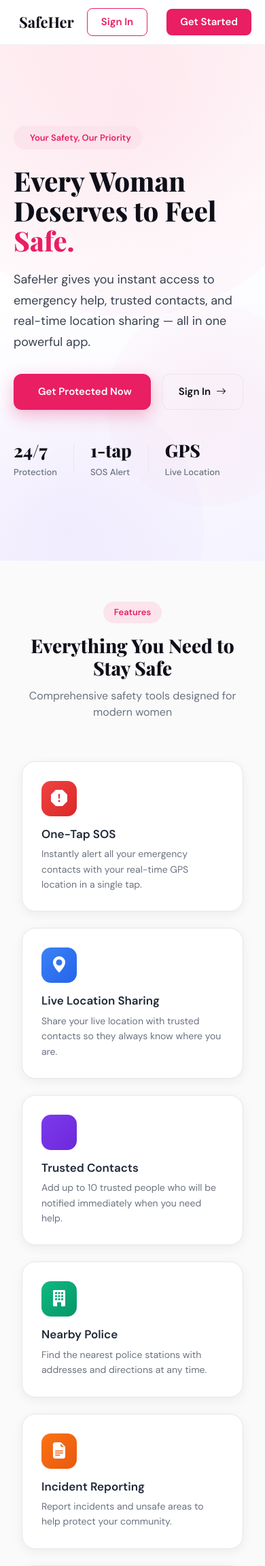
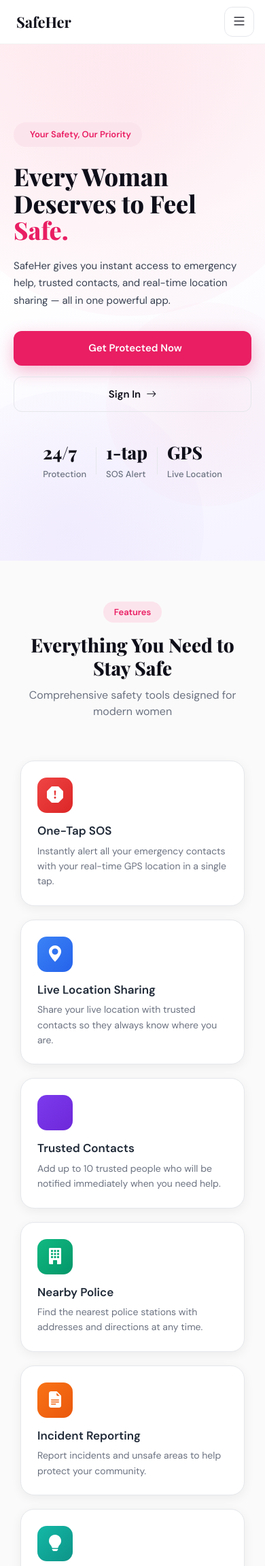
Before and after one commit to azeem28-git/Women-Safety-App, a Flask app: page / in a window 390 px wide. Shown: the top 2304 px of the page at 68% size. Run offline with Flask 3, Linux system fonts and the light colour scheme.

Commit message:
responsive

```diff
--- a/static/css/landing.css
+++ b/static/css/landing.css
@@ -17,6 +17,14 @@
   display: flex; align-items: center; gap: 8px;
 }
 .nav-brand i { color: #e91e63; }
+.nav-toggle {
+  display: none;
+  border: none;
+  background: transparent;
+  color: #0f0f1a;
+  font-size: 22px;
+  cursor: pointer;
+}
 .nav-links { display: flex; align-items: center; gap: 28px; }
 .nav-links a { color: #374151; text-decoration: none; font-weight: 500; font-size: 15px; transition: color 0.2s; }
 .nav-links a:hover { color: #e91e63; }
@@ -220,12 +228,77 @@
 
 @media (max-width: 768px) {
   .landing-nav { padding: 12px 20px; }
-  .nav-links a:not(.btn-nav-outline):not(.btn-nav-solid) { display: none; }
-  .hero-container { flex-direction: column; padding: 20px; gap: 40px; }
+  .nav-toggle {
+    display: inline-flex;
+    align-items: center;
+    justify-content: center;
+    width: 44px;
+    height: 44px;
+    border: 1px solid #e5e7eb;
+    border-radius: 12px;
+    background: white;
+    color: #0f0f1a;
+    cursor: pointer;
+    margin-left: auto;
+  }
+  .nav-links {
+    position: absolute;
+    top: 100%;
+    right: 0;
+    left: 0;
+    background: white;
+    box-shadow: 0 24px 48px rgba(0,0,0,0.08);
+    flex-direction: column;
+    align-items: stretch;
+    gap: 16px;
+    padding: 20px;
+    display: none;
+    z-index: 10;
+  }
+  .landing-nav.open .nav-links { display: flex; }
+  .nav-links a {
+    width: 100%;
+    text-align: left;
+    padding: 12px 16px;
+    border-radius: 12px;
+    background: #f8fafc;
+  }
+  .nav-links a.btn-nav-outline,
+  .nav-links a.btn-nav-solid {
+    padding: 12px 18px;
+  }
+  .hero-container { flex-direction: column; padding: 20px; gap: 32px; }
+  .hero-actions { justify-content: center; }
+  .hero-sub { max-width: 100%; font-size: 16px; }
   .hero-visual { display: none; }
-  .features-section, .how-section, .cta-section { padding: 60px 20px; }
+  .hero-stats { justify-content: center; flex-wrap: wrap; gap: 14px; }
+  .phone-mockup { width: 240px; height: 520px; }
+  .phone-card { font-size: 12px; padding: 10px; }
+  .features-section, .how-section, .cta-section { padding: 60px 18px; }
+  .features-grid { gap: 20px; }
+  .feature-card { padding: 24px; }
   .cta-card { flex-direction: column; padding: 32px; text-align: center; }
   .cta-icon { display: none; }
   .steps-container { flex-direction: column; }
   .step-arrow { transform: rotate(90deg); }
+  .footer-links { flex-direction: column; gap: 12px; }
 }
+
+@media (max-width: 480px) {
+  .landing-nav { padding: 10px 16px; }
+  .nav-links { padding: 16px; }
+  .nav-links a { padding: 10px 14px; }
+  .nav-links a.btn-nav-outline,
+  .nav-links a.btn-nav-solid { padding: 12px 14px; }
+  .nav-links a { font-size: 14px; }
+  .nav-links { gap: 12px; }
+  .btn-nav-outline, .btn-nav-solid { width: 100%; }
+  .hero-title { font-size: 36px; }
+  .hero-sub { font-size: 15px; }
+  .hero-actions { flex-direction: column; align-items: stretch; }
+  .btn-hero-primary, .btn-hero-secondary { width: 100%; justify-content: center; }
+  .phone-mockup { width: 220px; height: 460px; }
+  .step { max-width: 100%; }
+  .cta-card { padding: 26px; }
+  .footer { padding: 30px 16px; }
+}
--- a/static/css/main.css
+++ b/static/css/main.css
@@ -564,13 +564,53 @@ h1,h2,h3,h4,h5,h6 { font-family: 'Playfair Display', serif; }
 .station-dist { font-size: 12px; color: var(--info); }
 
 /* ===== RESPONSIVE ===== */
+@media (max-width: 1024px) {
+  :root { --sidebar-w: 220px; }
+}
+
 @media (max-width: 768px) {
-  .sidebar { transform: translateX(-100%); }
+  .sidebar {
+    transform: translateX(-100%);
+    width: 100%;
+    max-width: 320px;
+    box-shadow: 0 24px 48px rgba(0,0,0,0.18);
+  }
   .sidebar.open { transform: translateX(0); }
   .main-wrapper { margin-left: 0; }
   .menu-toggle { display: block; }
-  .sos-hero-content { padding: 24px 20px; }
+  .top-navbar { padding: 0 16px; }
+  .navbar-title { font-size: 18px; }
+  .navbar-actions { gap: 8px; }
+  .emergency-call-btn { padding: 8px 12px; font-size: 13px; }
+  .sos-hero-content {
+    padding: 24px 20px;
+    flex-direction: column;
+    align-items: stretch;
+    gap: 22px;
+  }
   .sos-hero-greeting { font-size: 20px; }
   .sos-trigger-btn { width: 90px; height: 90px; }
+  .sos-warning-bar { padding: 14px 20px; }
   .main-content { padding: 16px; }
+  .page-content { width: 100%; }
+  .card-glass-header,
+  .card-glass-body { padding: 16px; }
+  .stat-card { padding: 18px; }
+  .tip-list-item { padding: 10px 16px; }
+  .map-header,
+  .station-card { padding: 12px 14px; }
+  .table-responsive { overflow-x: auto; }
 }
+
+@media (max-width: 576px) {
+  .top-navbar {
+    flex-wrap: wrap;
+    height: auto;
+    gap: 10px;
+  }
+  .navbar-title { width: 100%; margin-bottom: 8px; }
+  .navbar-actions { width: 100%; justify-content: flex-start; flex-wrap: wrap; }
+  .emergency-call-btn { width: 100%; justify-content: center; }
+  .flash-container { padding: 0 12px; }
+  .main-content { padding: 12px; }
+}
--- a/static/js/main.js
+++ b/static/js/main.js
@@ -117,9 +117,33 @@ async function shareLocation() {
     }
 }
 
+// Landing page mobile nav toggle
+function initLandingNavToggle() {
+    const landingNav = document.querySelector('.landing-nav');
+    const toggleButton = document.getElementById('landingNavToggle');
+    const navLinks = document.querySelectorAll('.landing-nav .nav-links a');
+
+    if (!landingNav || !toggleButton) return;
+
+    toggleButton.addEventListener('click', () => {
+        landingNav.classList.toggle('open');
+    });
+
+    document.addEventListener('click', (event) => {
+        if (!landingNav.classList.contains('open')) return;
+        if (landingNav.contains(event.target)) return;
+        landingNav.classList.remove('open');
+    });
+
+    navLinks.forEach(link => {
+        link.addEventListener('click', () => landingNav.classList.remove('open'));
+    });
+}
+
 // Register service worker for PWA support
 if ('serviceWorker' in navigator) {
     window.addEventListener('load', () => {
+        initLandingNavToggle();
         navigator.serviceWorker.register('/service-worker.js')
             .then(reg => {
                 console.log('Service worker registered:', reg.scope);
@@ -128,4 +152,6 @@ if ('serviceWorker' in navigator) {
                 console.warn('Service worker registration failed:', err);
             });
     });
+} else {
+    window.addEventListener('load', initLandingNavToggle);
 }
--- a/templates/index.html
+++ b/templates/index.html
@@ -23,6 +23,9 @@
         <i class="bi bi-shield-heart-fill"></i>
         SafeHer
     </div>
+    <button class="nav-toggle" id="landingNavToggle" type="button" aria-label="Open navigation">
+        <i class="bi bi-list"></i>
+    </button>
     <div class="nav-links">
         <a href="#features">Features</a>
         <a href="#how-it-works">How it works</a>
```
